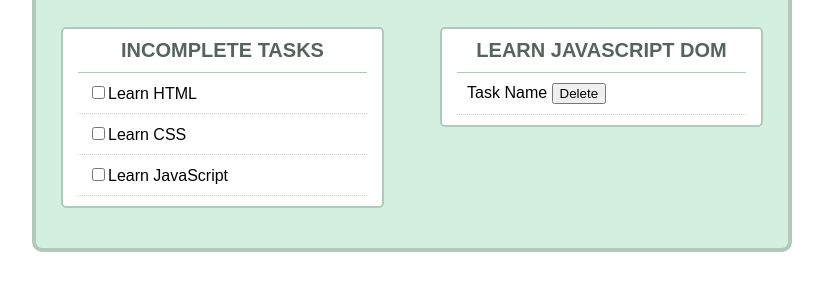
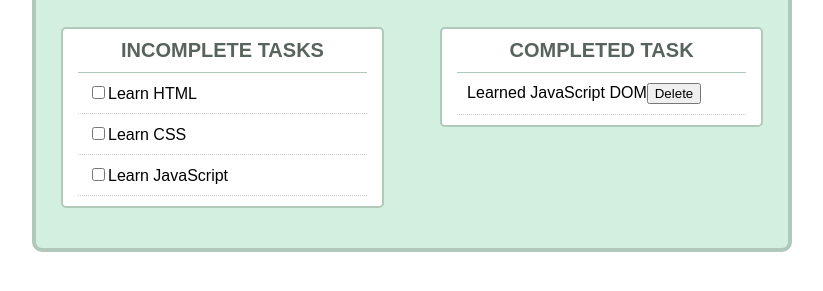
Before and after one commit to ashraful-tech/To-Do-App, a plain HTML site: page index.html in a window 1280 px wide. Shown: the part 299-590 px from the top of the page, without its empty margins (228-1051 px from the left). Drawn offline with Linux system fonts and the light colour scheme.

Commit message:
modifty again

```diff
--- a/index.html
+++ b/index.html
@@ -39,9 +39,9 @@
       <!--/todo-list-->
 
       <div class="complete-list box">
-        <h2>Learn JavaScript DOM</h2>
+        <h2>Completed Task</h2>
         <ul>
-          <li class="item">Task Name <button class="delete">Delete</button></li>
+          <li class="item">Learned JavaScript DOM<button class="delete">Delete</button></li>
         </ul>
       </div>
       <!--/complete-list-->
```
